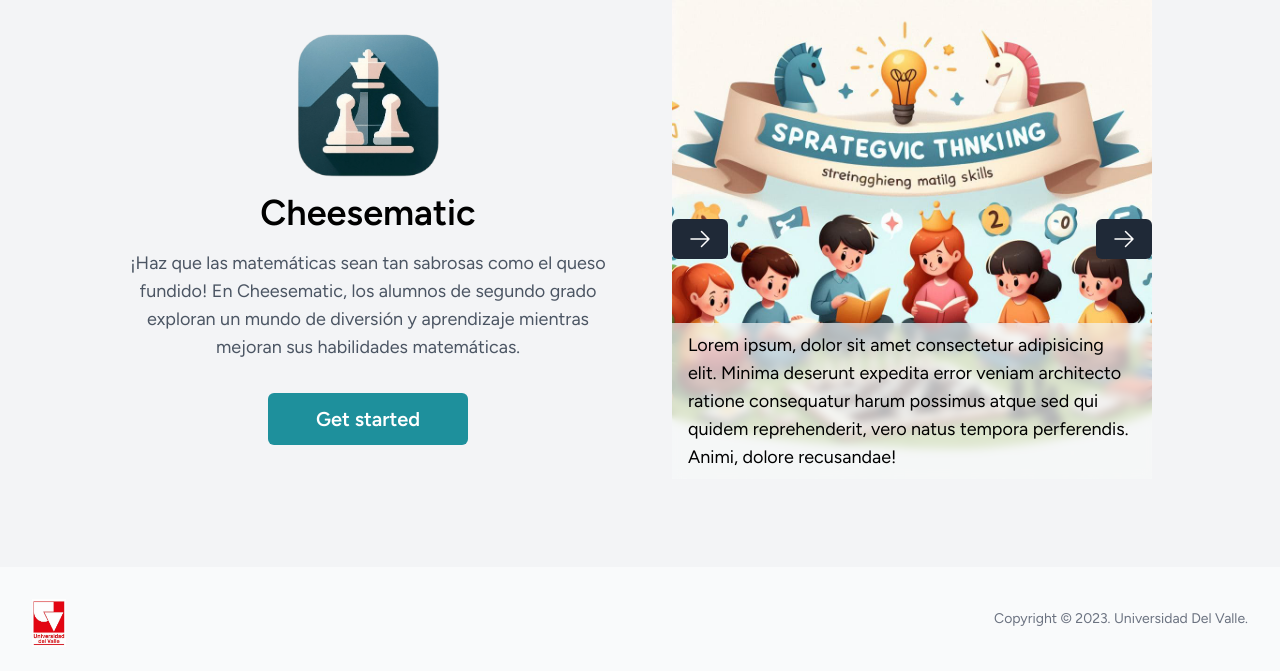
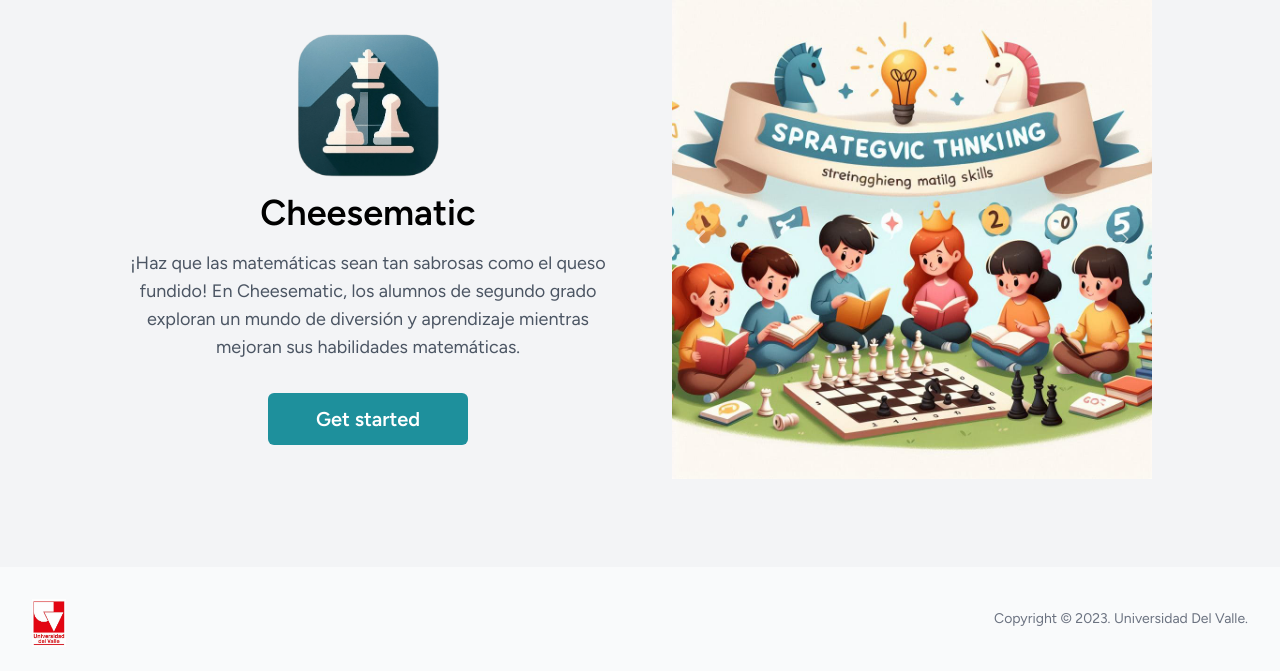
Before and after one commit to junioisaac123/tg-2024, a Laravel app: page / in a window 1280 px wide. Shown: the part 129-800 px from the top of the page. Run offline with Laravel 12, Linux system fonts and the light colour scheme; style sheets or scripts are compiled from the project's sources.

Commit message:
feat(component/carousel): add image carrousel

```diff
--- a/resources/views/components/image-carousel.blade.php
+++ b/resources/views/components/image-carousel.blade.php
@@ -2,40 +2,38 @@
     <template x-for="(image, index) in {{ json_encode($images) }}" :key="index">
         <div x-show="slide === index" class="transition-opacity duration-500"
             :class="{ 'opacity-100': slide === index, 'opacity-0': slide !== index }">
-
             <section class="w-full h-full relative">
-                <picture class="rounded w-full aspect-square">
+                <picture class="rounded overflow-hidden object-cover w-full aspect-square ">
                     <source :srcset="image.url" type="image/webp">
                     <img :src="image.url" :alt="image.alt" class="w-full">
                 </picture>
                 {{-- Text --}}
-                <section class="bg-gothic-50/70 px-4 py-2 absolute bottom-0 text-base md:text-lg backdrop-blur-sm">
-                    Lorem ipsum, dolor sit amet consectetur adipisicing elit. Minima deserunt expedita error veniam
-                    architecto
-                    ratione consequatur harum possimus atque sed qui quidem reprehenderit, vero natus tempora
-                    perferendis. Animi,
-                    dolore recusandae!
-                </section>
+                <template x-if="image.message">
+                    <section class="bg-gothic-50/70 px-4 py-2 absolute bottom-0 text-base md:text-lg backdrop-blur-sm">
+                        <p x-text="image.message"></p>
+                    </section>
+                </template>
             </section>
 
         </div>
     </template>
 
     <button @click="slide = (slide === 0) ? totalSlides : slide - 1"
-        class="absolute left-0 top-1/2 transform -translate-y-1/2 bg-gray-800 text-white px-4 py-2 rounded-md">
-        <svg xmlns="http://www.w3.org/2000/svg" fill="none" viewBox="0 0 24 24" stroke-width="1.5"
+        class="absolute left-0 top-1/2 transform -translate-y-1/2 text-white/60 enabled:hover:text-white enabled:hover:bg-white/30 enabled:hover:backdrop-blur-[1px] px-4 py-2  h-full"
+        :disabled="slide === 0">
+        <svg xmlns="http://www.w3.org/2000/svg" fill="none" viewBox="0 0 24 24" stroke-width="3"
             stroke="currentColor" class="w-6 h-6">
-            <path stroke-linecap="round" stroke-linejoin="round" d="M13.5 4.5 21 12m0 0-7.5 7.5M21 12H3" />
+            <path stroke-linecap="round" stroke-linejoin="round" d="M15.75 19.5 8.25 12l7.5-7.5" />
         </svg>
     </button>
 
     <button @click="slide = (slide === totalSlides) ? 0 : slide + 1"
-        class="absolute right-0 top-1/2 transform -translate-y-1/2 bg-gray-800 text-white px-4 py-2 rounded-md">
+        class="absolute right-0 top-1/2 transform -translate-y-1/2 text-white/60 enabled:hover:text-white enabled:hover:bg-white/30 enabled:hover:backdrop-blur-[1px] px-4 py-2  h-full"
+        :disabled="slide === totalSlides">
         <svg xmlns="http://www.w3.org/2000/svg" fill="none" viewBox="0 0 24 24" stroke-width="1.5"
             stroke="currentColor" class="w-6 h-6">
-            <path stroke-linecap="round" stroke-linejoin="round" d="M13.5 4.5 21 12m0 0-7.5 7.5M21 12H3" />
+            <path stroke-linecap="round" stroke-linejoin="round" d="m8.25 4.5 7.5 7.5-7.5 7.5" />
         </svg>
-
     </button>
 
 
```
